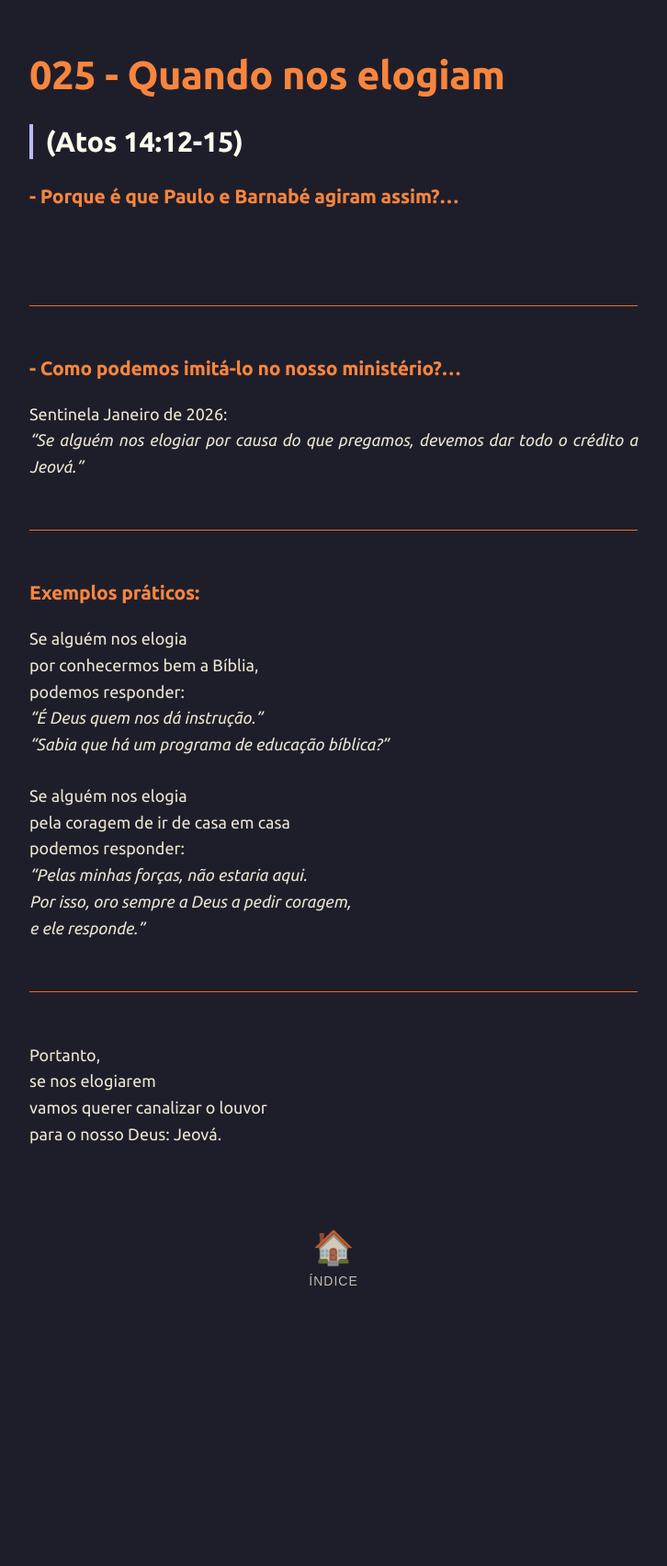
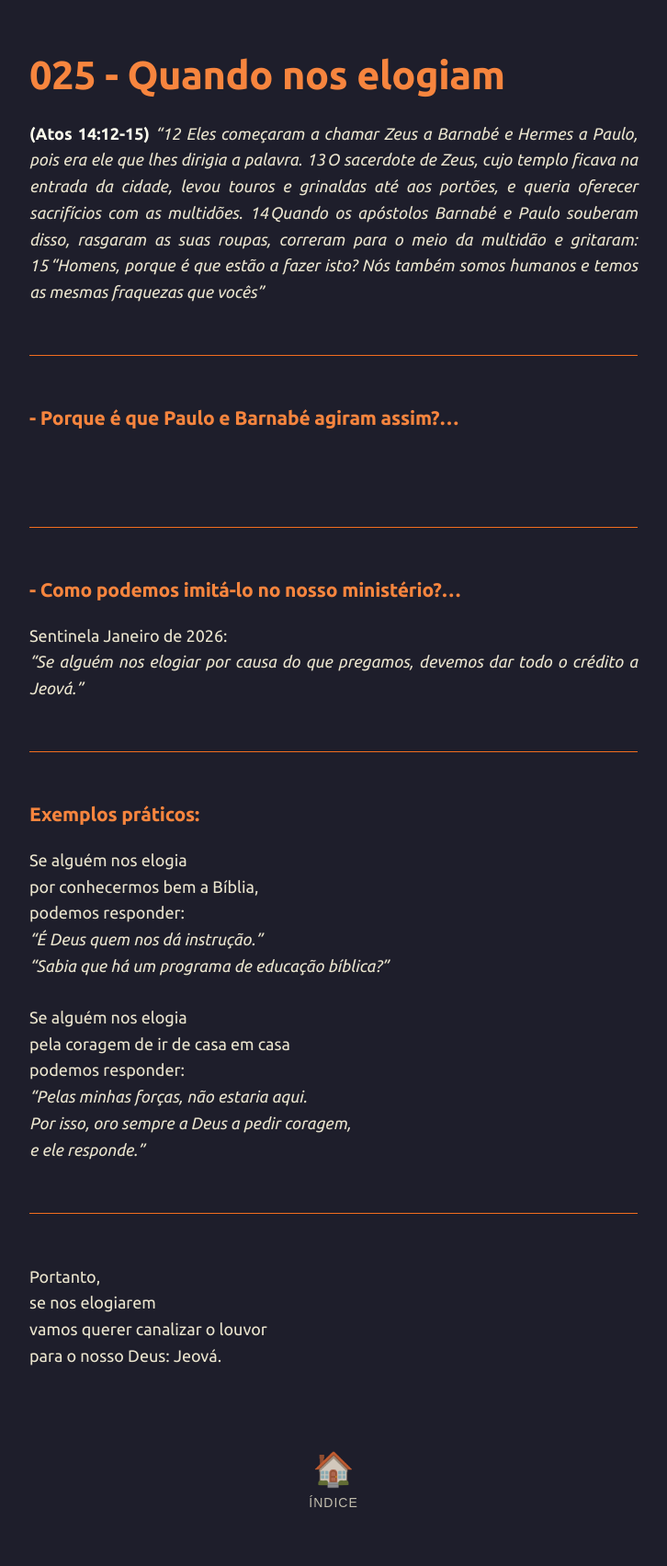
Before and after one commit to joaquim-capitao/jw, a Jekyll site: the page built from saidas/025-saida.md, in a window 1280 px wide. Shown: the whole page at 92% size, without its empty margins (277-1003 px from the left). Built offline with Jekyll 4.4.1, drawn with Linux system fonts in a browser that asks for light colours; our own code applies the rules of GitHub Pages for plain Markdown files; before the commit the page ends 1462 px from its top, so only the background shows below that.

Commit message:
Update 025-saida.md

```diff
--- a/saidas/025-saida.md
+++ b/saidas/025-saida.md
@@ -1,6 +1,8 @@
 # 025 - Quando nos elogiam
 
 **(Atos 14:12-15)**
+*"12 Eles começaram a chamar Zeus a Barnabé e Hermes a Paulo, pois era ele que lhes dirigia a palavra. 13 O sacerdote de Zeus, cujo templo ficava na entrada da cidade, levou touros e grinaldas até aos portões, e queria oferecer sacrifícios com as multidões. 14 Quando os apóstolos Barnabé e Paulo souberam disso, rasgaram as suas roupas, correram para o meio da multidão e gritaram: 15 “Homens, porque é que estão a fazer isto? Nós também somos humanos e temos as mesmas fraquezas que vocês"*
+
 ---
 ### - Porque é que Paulo e Barnabé agiram assim?...
 <br>
```
